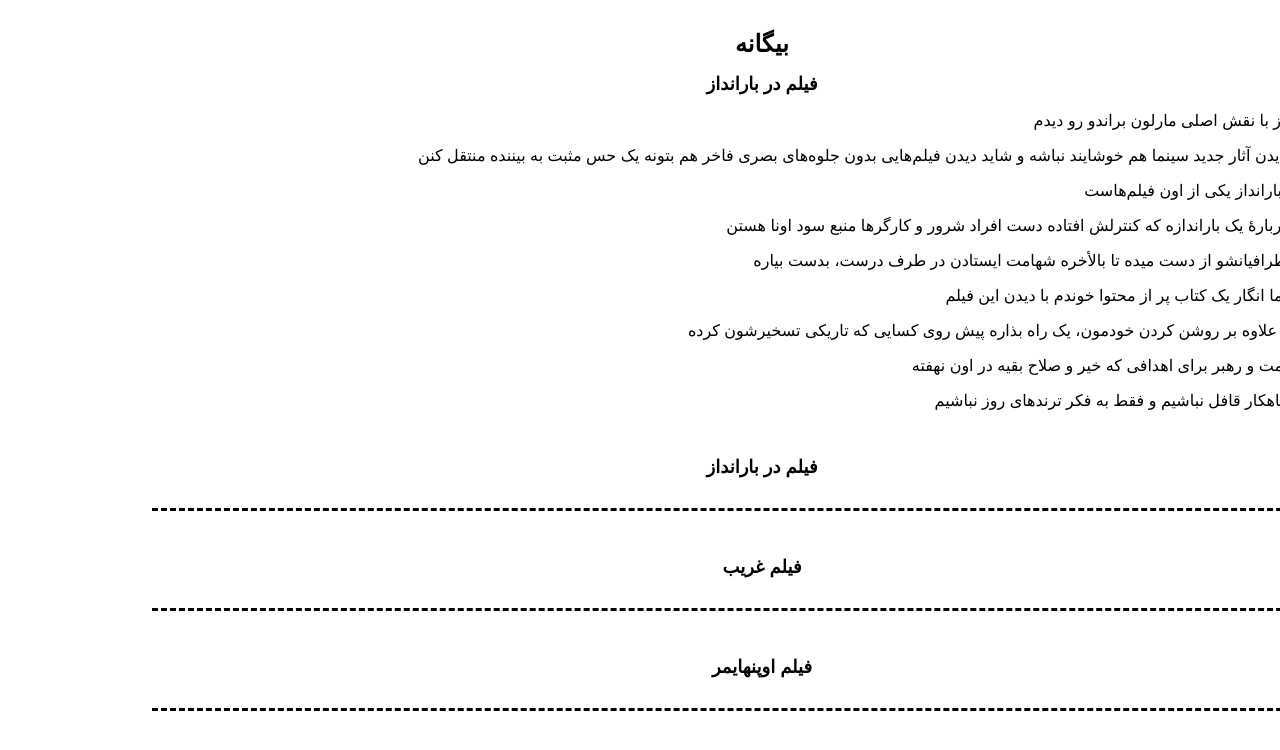
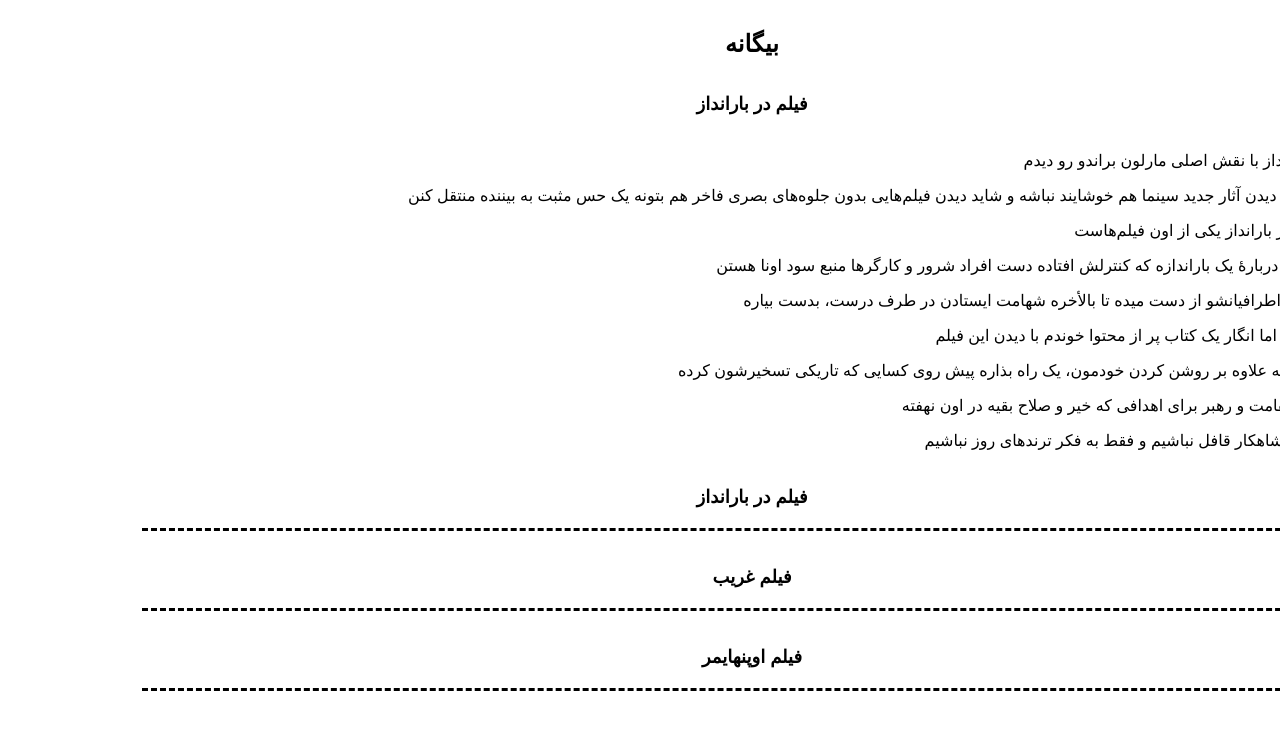
Before and after one commit to darkblog/darkblog.github.io, a Jekyll site: the page built from _posts/2023-8-7-3.md, in a window 1280 px wide. Shown: the top 750 px of the page. Built offline with Jekyll 4.4.1, drawn with Linux system fonts in a browser that asks for light colours.

Commit message:
Update default.html

```diff
--- a/_layouts/default.html
+++ b/_layouts/default.html
@@ -6,7 +6,7 @@
 <title>{% if page.title %}{{ page.title }}{% else %}{{ site.name }}{% endif %}</title>
 <meta name="description" content="{% if page.excerpt %}{{ page.excerpt | strip_html | strip_newlines | truncate: 160 }}{% else %}{{ site.description }}{% endif %}">
 <link rel="canonical" href="{{ page.url | replace:'index.html','' | prepend: site.baseurl | prepend: site.url }}">
-<style amp-boilerplate>body{font-family:sans-serif;margin:auto;padding:30px;text-align:center}header{font-size:x-large;font-weight:bold}h1,h2{font-size:large}h2{padding:30px;border-bottom:dashed black}a{color:black;text-decoration:none}p{text-align:right}</style>
+<style amp-boilerplate>body{font-family:sans-serif;margin:auto;padding:30px;text-align:center}header{font-size:x-large;font-weight:bold}h1,h2{font-size:large;padding:20px}h2{padding:20px;border-bottom:dashed black}a{color:black;text-decoration:none}p{text-align:right}</style>
 </head>
 <body>
 <header>
```
